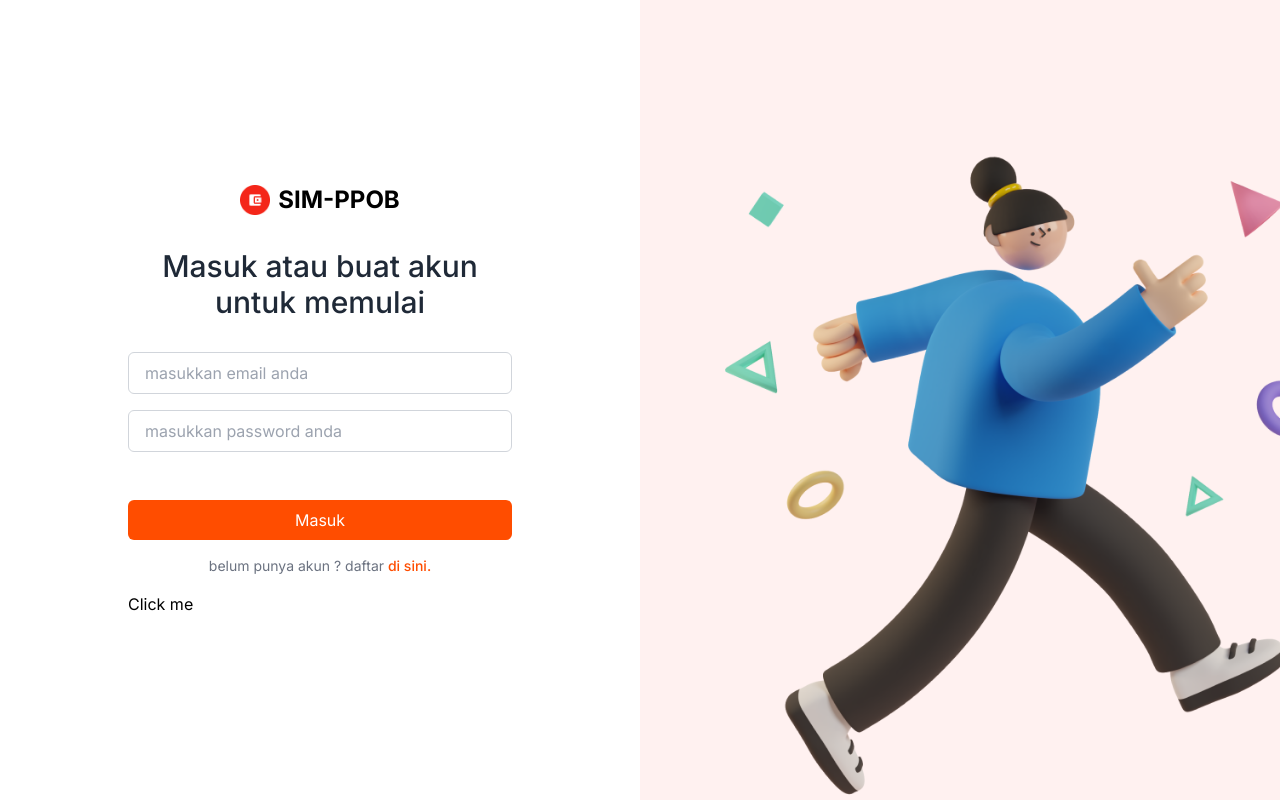
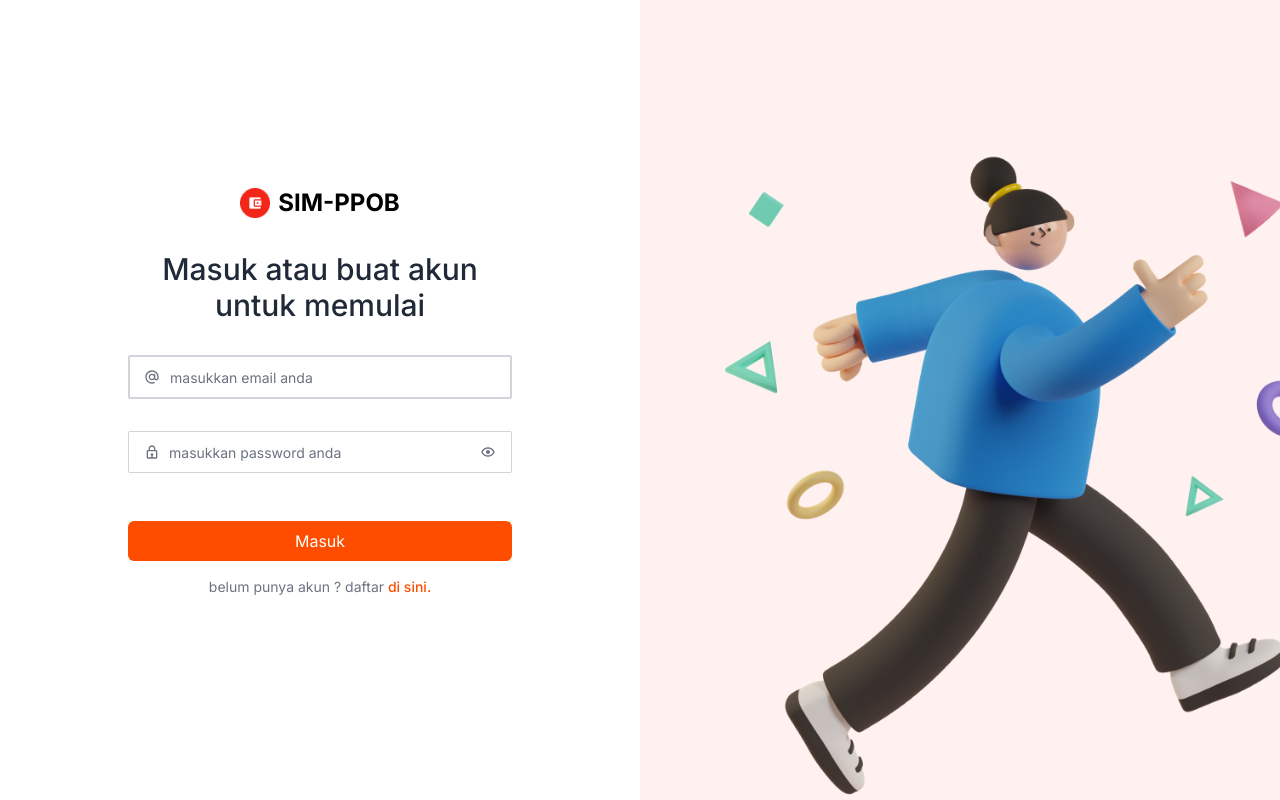
Before and after one commit to ahmadsakur/sim-ppob, a Next.js app: page /login in a window 1280 px wide. Built offline with nearby package versions, Linux system fonts and the light colour scheme.

Commit message:
[UI] Create Custom Input with Formik

```diff
--- /dev/null
+++ b/components/input/PasswordInput.tsx
@@ -0,0 +1,55 @@
+import React from "react";
+import { useField } from "formik";
+import { BiShow, BiHide } from "react-icons/bi";
+
+interface PasswordInputProps {
+  id: string;
+  name: string;
+  placeholder: string;
+  icon: React.ReactElement;
+  label?: string;
+}
+
+const PasswordInput: React.FC<PasswordInputProps> = ({ label, ...props }) => {
+  const [showPassword, setShowPassword] = React.useState(false);
+  const [field, meta] = useField(props);
+
+  const hasError = meta.touched && meta.error;
+  return (
+    <div className="flex flex-col gap-2 w-full relative">
+      {label && (
+        <label htmlFor={props.id} className="text-gray-600">
+          {label}
+        </label>
+      )}
+      <div className="relative w-full">
+        <div
+          className={`absolute inset-y-0 left-2 flex items-center pl-2 ${
+            hasError ? "text-red-500" : "text-gray-500"
+          }`}
+        >
+          {props.icon}
+        </div>
+        <input
+          {...field}
+          {...props}
+          type={showPassword ? "text" : "password"}
+          className={`border rounded-sm py-2 focus:outline-none px-10 w-full placeholder:text-gray-500 placeholder:text-sm ${
+            hasError ? "border-red-500" : "border-gray-300"
+          }`}
+        />
+        <div
+          className={`absolute inset-y-0 right-2 flex items-center pr-2 text-gray-500 cursor-pointer`}
+          onClick={() => setShowPassword(!showPassword)}
+        >
+          {showPassword ? <BiHide /> : <BiShow />}
+        </div>
+      </div>
+      {meta.error && meta.touched && (
+        <div className="text-red-500">{meta.error}</div>
+      )}
+    </div>
+  );
+};
+
+export default PasswordInput;
--- /dev/null
+++ b/components/input/TextInput.tsx
@@ -0,0 +1,43 @@
+import React from "react";
+import { useField } from "formik";
+
+interface TextInputProps {
+  id: string;
+  name: string;
+  placeholder: string;
+  type: string;
+  icon: React.ReactElement;
+  label?: string;
+}
+
+const TextInput: React.FC<TextInputProps> = ({ label, ...props }) => {
+  const [field, meta] = useField(props);
+
+  const hasError = meta.touched && meta.error;
+  return (
+    <div className="flex flex-col gap-2 w-full relative">
+      {label && (
+        <label htmlFor={props.id} className="text-gray-600">
+          {label}
+        </label>
+      )}
+      <div className="relative w-full">
+        <div className={`absolute inset-y-0 left-2 flex items-center pl-2 ${hasError ?'text-red-500': 'text-gray-500'}`}>
+          {props.icon}
+        </div>
+        <input
+          {...field}
+          {...props}
+          className={`border-2 rounded-sm px-4 py-2 focus:outline-none pl-10 w-full placeholder:text-gray-500 placeholder:text-sm ${
+            hasError ? "border-red-500" : "border-gray-300"
+          }`}
+        />
+      </div>
+      {meta.error && meta.touched && (
+        <div className="text-red-500 text-sm font-medium">{meta.error}</div>
+      )}
+    </div>
+  );
+};
+
+export default TextInput;
--- a/package.json
+++ b/package.json
@@ -16,12 +16,14 @@
     "axios": "^1.5.0",
     "eslint": "8.48.0",
     "eslint-config-next": "13.4.19",
+    "formik": "^2.4.4",
     "next": "13.4.19",
     "postcss": "8.4.29",
     "react": "18.2.0",
     "react-dom": "18.2.0",
     "react-icons": "^4.11.0",
     "tailwindcss": "3.3.3",
-    "typescript": "5.2.2"
+    "typescript": "5.2.2",
+    "yup": "^1.2.0"
   }
 }
--- a/pages/login.tsx
+++ b/pages/login.tsx
@@ -1,34 +1,34 @@
 import { AuthService } from "@/services/api-service";
-import { data } from "autoprefixer";
 import Image from "next/image";
 import Link from "next/link";
-import React, { useState } from "react";
+import React from "react";
+import { useFormik } from "formik";
+import * as Yup from "yup";
+import TextInput from "@/components/input/TextInput";
+import { Formik, Form } from "formik";
+import { BiAt, BiLock } from "react-icons/bi";
+import PasswordInput from "@/components/input/PasswordInput";
 
 const LoginPage = () => {
-  const [email, setEmail] = useState("");
-  const [password, setPassword] = useState("");
+  // Define validation schema using Yup (you can import Yup from 'yup')
+  const validationSchema = Yup.object({
+    email: Yup.string()
+      .email("Invalid email address")
+      .required("Email is required"),
+    password: Yup.string().required("Password is required"),
+  });
 
-  const handleLogin = () => {
-    AuthService.login({
-      email: email,
-      password: password,
-    })
-      .then((res: any) => {
-        console.log(res.data);
-      })
-      .catch((error) => {
-        console.error(error.response.data);
+  // Initialize Formik
+  const formik = useFormik({
+    initialValues: {
+      email: "",
+      password: "",
+    },
+    validationSchema: validationSchema,
+    onSubmit: (values) => {
+      console.log(values);
+    },
   });
-  };
-
-  const handleFormChange = (e: any) => {
-    const { name, value } = e.target;
-    if (name === "email") {
-      setEmail(value);
-    } else if (name === "password") {
-      setPassword(value);
-    }
-  };
 
   return (
     <div className="max-w-7xl mx-auto min-h-screen h-full bg-white text-black">
@@ -49,26 +49,29 @@ const LoginPage = () => {
             Masuk atau buat akun untuk memulai
           </div>
           <div className="w-full lg:w-2/3 mx-auto">
-            <form className="flex flex-col gap-4">
-              <div className="flex flex-col gap-2">
-                <input
+            <Formik
+              initialValues={{ email: "", password: "" }}
+              validationSchema={validationSchema}
+              onSubmit={(values: any) => {
+                // Handle form submission here
+                console.log(values);
+              }}
+            >
+              <Form className="flex flex-col gap-8">
+                <TextInput
+                  id="email"
+                  name="email"
                   type="email"
-                  name="email"
-                  id="email"
                   placeholder="masukkan email anda"
-                  className="border border-gray-300 rounded-md px-4 py-2 focus:outline-none focus:ring-2 focus:ring-gray-300"
+                  icon={<BiAt />}
                 />
-              </div>
-              <div className="flex flex-col gap-2">
-                <input
-                  type="password"
+                <PasswordInput
+                  id="password"
                   name="password"
-                  id="password"
                   placeholder="masukkan password anda"
-                  className="border border-gray-300 rounded-md px-4 py-2 focus:outline-none focus:ring-2 focus:ring-gray-300"
+                  icon={<BiLock />}
                 />
-              </div>
-              <div className="flex flex-col gap-2 pt-8">
+                <div className="flex flex-col gap-2 mt-4">
                   <button
                     type="submit"
                     className="bg-[#ff4d00] text-white rounded-md py-2"
@@ -76,14 +79,15 @@ const LoginPage = () => {
                     Masuk
                   </button>
                 </div>
-            </form>
+              </Form>
+            </Formik>
+
             <p className="text-gray-500 text-sm py-4 text-center mx-auto">
               belum punya akun ? daftar{" "}
               <Link href={"/register"} className="text-[#ff4d00] font-medium">
                 di sini.
               </Link>
             </p>
-            <button onClick={handleLogin}>Click me</button>
           </div>
         </div>
         <div
```
Also changed, not shown: 1 other file (tests, documents, lock files or other folders). Lines whose indentation alone changed are shown as unchanged.
